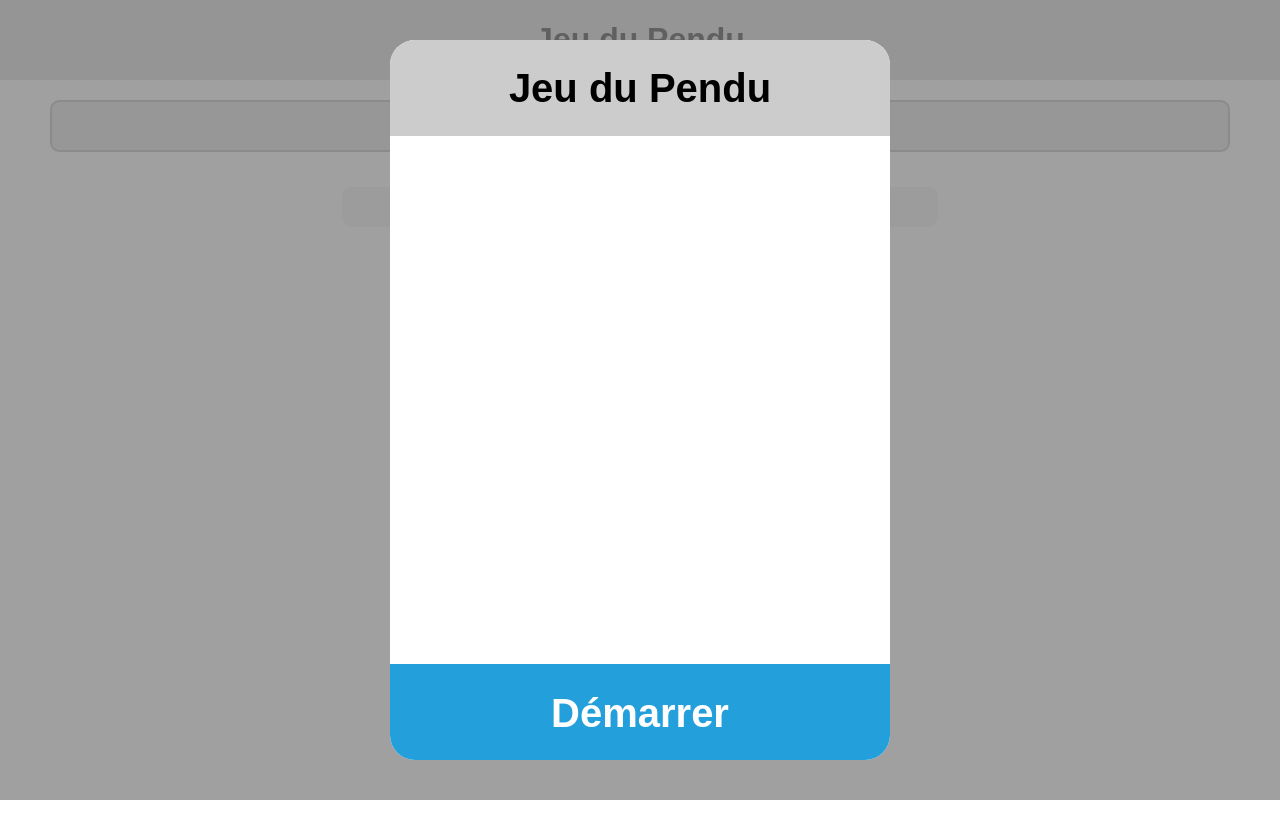
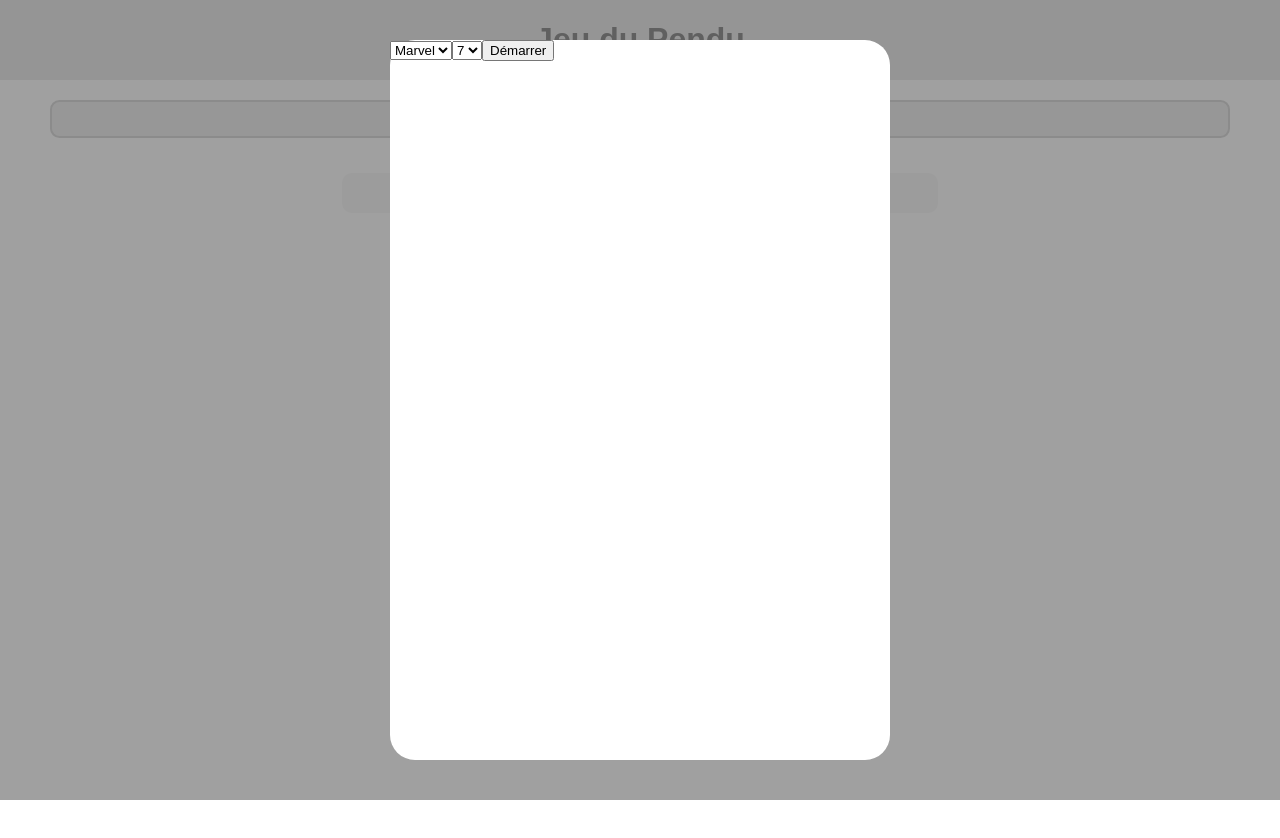
Before and after one commit to Sporandum/pendu, a plain HTML site: page index.html in a window 1280 px wide. Drawn offline with Linux system fonts and the light colour scheme.

Commit message:
Page d'accueil en cours de développement

```diff
--- a/index.html
+++ b/index.html
@@ -13,16 +13,6 @@
 
     <div id="window-container">
         <div id="window-message">
-            <div id="window-message-header">Jeu du Pendu</div>
-            <div id="window-message-start">
-
-            </div>
-            <div id="window-message-end">
-
-            </div>
-            <button id="window-message-button">
-                Démarrer
-            </button>
 
         </div>
     </div>
--- a/js/script.js
+++ b/js/script.js
@@ -1,7 +1,16 @@
 // liste de mots
 let hero = ["Thor", "Batman", "Spiderman", "Superman", "Ironman", "Venom", "Aquaman", "Antman"];
 
-let wordToFind, // le mot à trouver
+let lists = {
+    Marvel: {
+        Thor: "Ragnarok",
+        Spiderman: "Grandes responsabilités",
+        IronMan: "ACDC",
+    }
+};
+
+let list, // liste selectionné par le joueur
+    wordToFind, // le mot à trouver
     gamerLettersFind, // tableau avec lettres trouvé par le joueur
     gamerLettersTry, // tableau avec lettres essayé par le joueur
     count; // décompte avant Game Over
@@ -141,7 +150,7 @@ let reset = function () {
 let help = function () {
     let btn = document.getElementById('help');
     // Désactive l'aide
-    document.addEventListener('click', function() {
+    document.addEventListener('click', function () {
         if (count <= 2) {
             helpDisplay("none");
         }
@@ -230,8 +239,7 @@ let rules = function (l) {
 let init = function () {
     wordToFind = wordToArray(getRandomInArray(hero)),
         gamerLettersFind = Array(wordToFind.length).fill(''),
-        gamerLettersTry = [],
-        count = 7;
+        gamerLettersTry = [];
 
     displayCount();
     helpDisplay(null);
@@ -246,7 +254,70 @@ help();
 
 // test messageWindow
 
-let messageWindow = function() {
-    let bodyElt = document.querySelector('body');
+let StartGameWindow = function () {
+    let WindowContainer = document.getElementById('window-container'),
+        windowMessageElt = document.getElementById('window-message'),
+        btnStart = document.createElement('button');
 
+    btnStart.textContent = "Démarrer";
+    btnStart.addEventListener('click', function () {
+        let countSelect = document.getElementById('count-select'),
+            listSelect = document.getElementById('list-select');
+
+        count = countSelect.options[countSelect.selectedIndex].textContent;
+
+        // list = lists.listSelect.options[listSelect.selectedIndex].textContent;
+
+        init();
+        WindowContainer.style.display = "none";
+    });
+    windowMessageElt.appendChild(listSelect(lists));
+    windowMessageElt.appendChild(countSelect());
+    windowMessageElt.appendChild(btnStart);
 }
+
+
+let countSelect = function () {
+    let selectElt = document.createElement('select'),
+        min = 2,
+        max = 7,
+        i;
+    selectElt.setAttribute('id', "count-select");
+    for (i = min; i <= max; i++) {
+        let optionElt = document.createElement('option');
+        optionElt.value = i;
+        optionElt.textContent = i;
+        if (i === max) {
+            optionElt.setAttribute("selected", "selected");
+        }
+        selectElt.appendChild(optionElt);
+    }
+    return selectElt;
+}
+
+let listSelect = function (lists) {
+    let selectElt = document.createElement('select'),
+        listName = [],
+        i;
+    selectElt.setAttribute('id', "list-select");
+    for (let name in lists) {
+        listName.push(name);
+    }
+    for (i = 0; listName[i]; i++) {
+        let optionElt = document.createElement('option');
+        optionElt.value = listName[i];
+        optionElt.textContent = listName[i];
+        selectElt.appendChild(optionElt);
+    }
+    return selectElt;
+}
+
+StartGameWindow();
+
+(function() {
+    // let listTest = [],
+    // i;
+    console.log(Object.keys(lists.Marvel));
+    console.log(Object.values(lists.Marvel));
+
+})();
```
